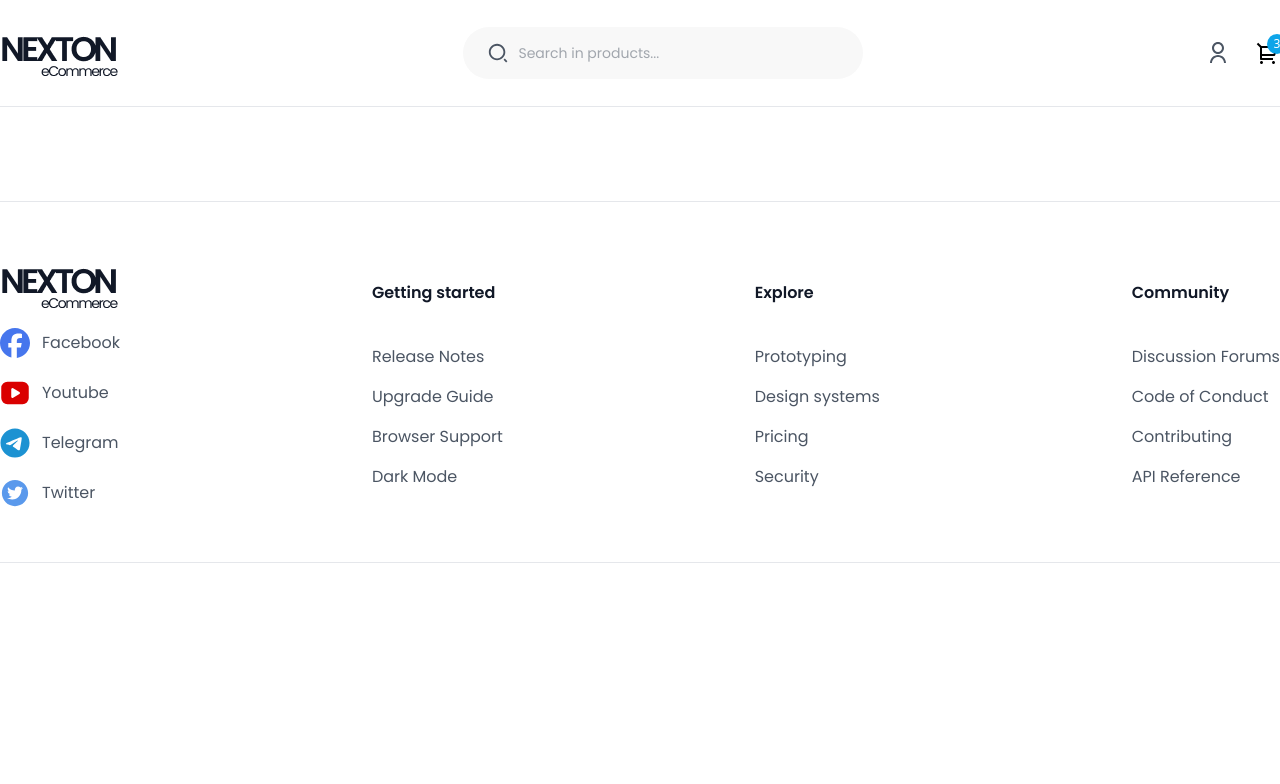
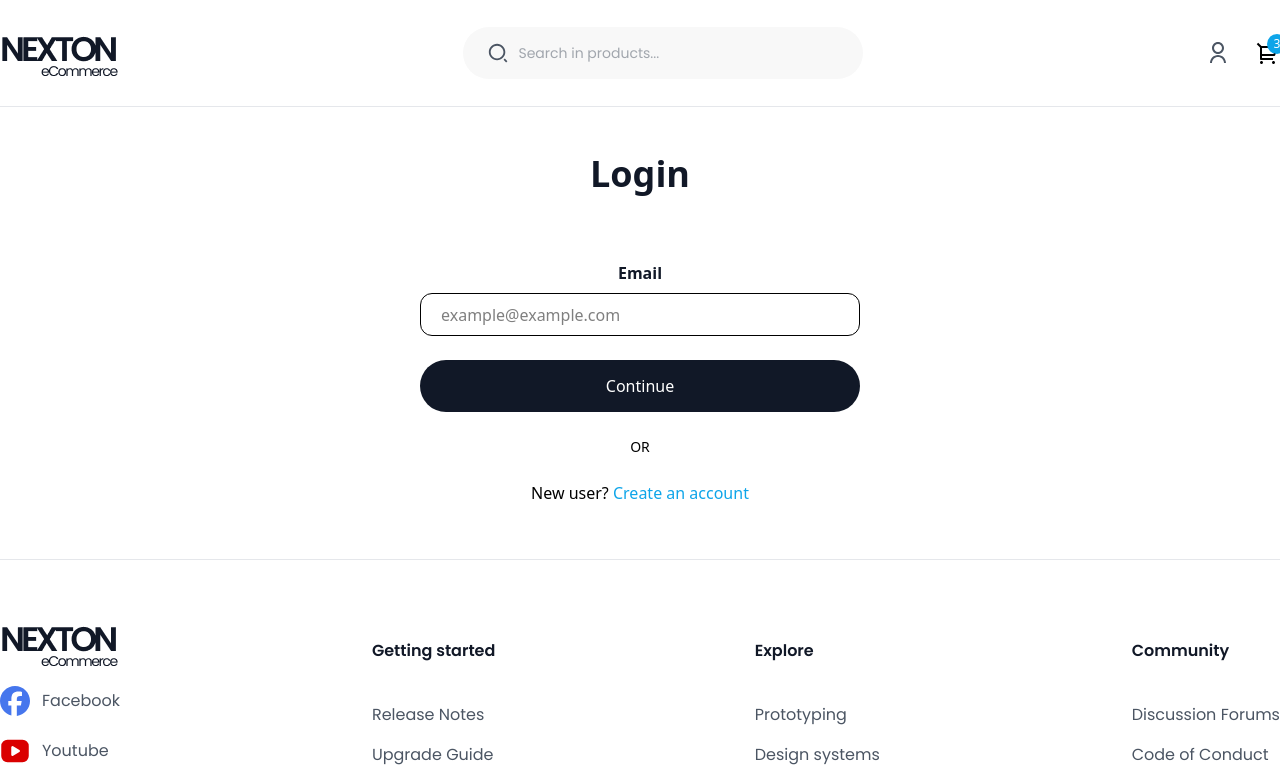
Before and after one commit to Rakib-Hassan-web/E-commarce-Project-nexton-, a React (Vite) app: page /LoginPage in a window 1280 px wide. Shown: the top 784 px of the page. Built offline with nearby package versions, Linux system fonts and the light colour scheme; no server answers.

Commit message:
login page password input need to validation

```diff
--- a/src/pages/LoginPage.jsx
+++ b/src/pages/LoginPage.jsx
@@ -25,7 +25,32 @@ const LoginPage = () => {
     <section id='registationPage' >
         <div className="container ">
             <div className='flex justify-center items-center'>
+               <Form onSubmit={handleSubmit} className='w-[440px] text-center'>
+                {/* -------Header-------- */}
+                <div><h2 className='text-[36px] font-semibold text-second text-center mb-[60px]'>Login</h2></div>
 
+                {/* -------Input Box-------- */}
+                <div className='flex flex-col gap-[24px]'>
+                    {/* -----Email  */}
+                    <div>
+                        <p className='text-base font-semibold text-second'>Email</p>
+                        <p className='text-red-600 font-poppins'>{emailError}</p>
+                        <input  className='w-full border border-BorderCol rounded-[12px] h-[43px] px-5 outline-none mt-2' placeholder='example@example.com' type="email" />
+                    </div>
+                    {/* -----Password  */}
+
+
+                </div>
+
+                {/* ------Submit Button------ */}
+                <div className='mt-[24px] flex flex-col gap-[24px]'>
+                    <button className='w-full bg-second rounded-full text-white py-[14px] cursor-pointer'>Continue</button>
+                    <p className='text-Primary font-medium text-[14px] text-center'>OR</p>
+                    <div>
+                        <p className='text-Primary text-base font-normal text-center'>New user? <Link className='text-[#0EA5E9]' to={'/RegisterPage'}>Create an account </Link></p>
+                    </div>
+                </div>
+            </Form>
              </div>
              <Link></Link>
 
```
